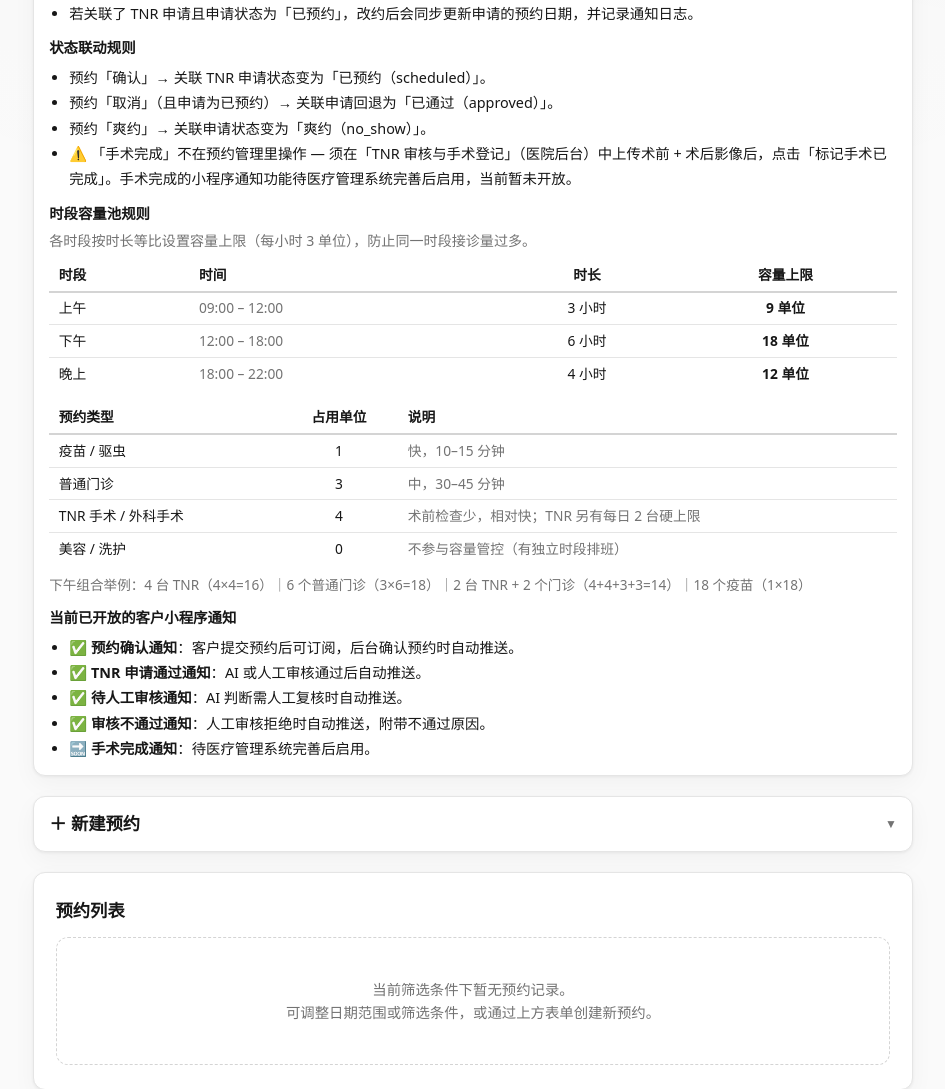
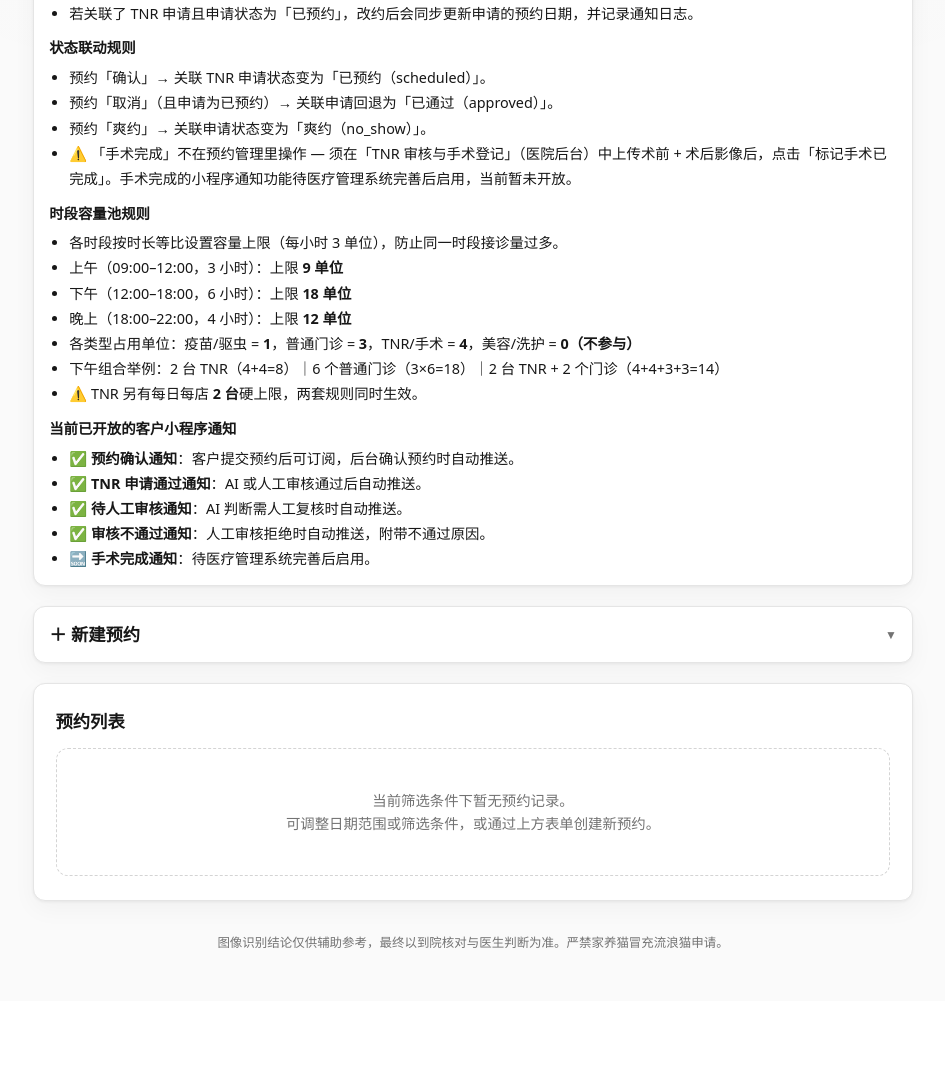
Before and after one commit to levanchic2-lang/dafopet-miniapp, a FastAPI app: page /admin/appointments in a window 1280 px wide, after a click that opens the changed part. Shown: the part 1001-2090 px from the top of the page, without its empty margins (167-1112 px from the left). After the commit the page ends 1950 px from the top, so only its background shows below. Run offline with FastAPI, Linux system fonts and the light colour scheme; the visitor is signed in with stand-in values (Sample User, id 1); data that the repository does not hold is empty.

Commit message:
fix: 时段容量池规则改用ul列表（修复grid容器内table不显示问题）
Co-Authored-By: Claude Sonnet 4.6 <noreply@anthropic.com>

```diff
--- a/templates/admin_appointments.html
+++ b/templates/admin_appointments.html
@@ -465,69 +465,15 @@
     </div>
     <div>
       <strong>时段容量池规则</strong>
-      <p style="margin:0.35rem 0 0.4rem;font-size:0.88rem;color:var(--muted);">各时段按时长等比设置容量上限（每小时 3 单位），防止同一时段接诊量过多。</p>
-      <table style="width:100%;border-collapse:collapse;font-size:0.86rem;margin:0 0 0.75rem;">
-        <thead>
-          <tr style="border-bottom:2px solid var(--border-strong);">
-            <th style="text-align:left;padding:0.3rem 0.6rem;font-weight:700;">时段</th>
-            <th style="text-align:left;padding:0.3rem 0.6rem;font-weight:700;">时间</th>
-            <th style="text-align:center;padding:0.3rem 0.6rem;font-weight:700;">时长</th>
-            <th style="text-align:center;padding:0.3rem 0.6rem;font-weight:700;">容量上限</th>
-          </tr>
-        </thead>
-        <tbody>
-          <tr style="border-bottom:1px solid var(--border);">
-            <td style="padding:0.3rem 0.6rem;">上午</td>
-            <td style="padding:0.3rem 0.6rem;color:var(--muted);">09:00 – 12:00</td>
-            <td style="text-align:center;padding:0.3rem 0.6rem;">3 小时</td>
-            <td style="text-align:center;padding:0.3rem 0.6rem;font-weight:700;">9 单位</td>
-          </tr>
-          <tr style="border-bottom:1px solid var(--border);">
-            <td style="padding:0.3rem 0.6rem;">下午</td>
-            <td style="padding:0.3rem 0.6rem;color:var(--muted);">12:00 – 18:00</td>
-            <td style="text-align:center;padding:0.3rem 0.6rem;">6 小时</td>
-            <td style="text-align:center;padding:0.3rem 0.6rem;font-weight:700;">18 单位</td>
-          </tr>
-          <tr>
-            <td style="padding:0.3rem 0.6rem;">晚上</td>
-            <td style="padding:0.3rem 0.6rem;color:var(--muted);">18:00 – 22:00</td>
-            <td style="text-align:center;padding:0.3rem 0.6rem;">4 小时</td>
-            <td style="text-align:center;padding:0.3rem 0.6rem;font-weight:700;">12 单位</td>
-          </tr>
-        </tbody>
-      </table>
-      <table style="width:100%;border-collapse:collapse;font-size:0.86rem;margin:0 0 0.6rem;">
-        <thead>
-          <tr style="border-bottom:2px solid var(--border-strong);">
-            <th style="text-align:left;padding:0.3rem 0.6rem;font-weight:700;">预约类型</th>
-            <th style="text-align:center;padding:0.3rem 0.6rem;font-weight:700;">占用单位</th>
-            <th style="text-align:left;padding:0.3rem 0.6rem;font-weight:700;">说明</th>
-          </tr>
-        </thead>
-        <tbody>
-          <tr style="border-bottom:1px solid var(--border);">
-            <td style="padding:0.3rem 0.6rem;">疫苗 / 驱虫</td>
-            <td style="text-align:center;padding:0.3rem 0.6rem;">1</td>
-            <td style="padding:0.3rem 0.6rem;color:var(--muted);">快，10–15 分钟</td>
-          </tr>
-          <tr style="border-bottom:1px solid var(--border);">
-            <td style="padding:0.3rem 0.6rem;">普通门诊</td>
-            <td style="text-align:center;padding:0.3rem 0.6rem;">3</td>
-            <td style="padding:0.3rem 0.6rem;color:var(--muted);">中，30–45 分钟</td>
-          </tr>
-          <tr style="border-bottom:1px solid var(--border);">
-            <td style="padding:0.3rem 0.6rem;">TNR 手术 / 外科手术</td>
-            <td style="text-align:center;padding:0.3rem 0.6rem;">4</td>
-            <td style="padding:0.3rem 0.6rem;color:var(--muted);">术前检查少，相对快；TNR 另有每日 2 台硬上限</td>
-          </tr>
-          <tr>
-            <td style="padding:0.3rem 0.6rem;">美容 / 洗护</td>
-            <td style="text-align:center;padding:0.3rem 0.6rem;">0</td>
-            <td style="padding:0.3rem 0.6rem;color:var(--muted);">不参与容量管控（有独立时段排班）</td>
-          </tr>
-        </tbody>
-      </table>
-      <p style="margin:0;font-size:0.85rem;color:var(--muted);">下午组合举例：4 台 TNR（4×4=16）｜6 个普通门诊（3×6=18）｜2 台 TNR + 2 个门诊（4+4+3+3=14）｜18 个疫苗（1×18）</p>
+      <ul style="margin:0.35rem 0 0;padding-left:1.25rem;line-height:1.75;">
+        <li>各时段按时长等比设置容量上限（每小时 3 单位），防止同一时段接诊量过多。</li>
+        <li>上午（09:00–12:00，3 小时）：上限 <strong>9 单位</strong></li>
+        <li>下午（12:00–18:00，6 小时）：上限 <strong>18 单位</strong></li>
+        <li>晚上（18:00–22:00，4 小时）：上限 <strong>12 单位</strong></li>
+        <li>各类型占用单位：疫苗/驱虫 = <strong>1</strong>，普通门诊 = <strong>3</strong>，TNR/手术 = <strong>4</strong>，美容/洗护 = <strong>0（不参与）</strong></li>
+        <li>下午组合举例：2 台 TNR（4+4=8）｜6 个普通门诊（3×6=18）｜2 台 TNR + 2 个门诊（4+4+3+3=14）</li>
+        <li>⚠️ TNR 另有每日每店 <strong>2 台</strong>硬上限，两套规则同时生效。</li>
+      </ul>
     </div>
     <div>
       <strong>当前已开放的客户小程序通知</strong>
```
